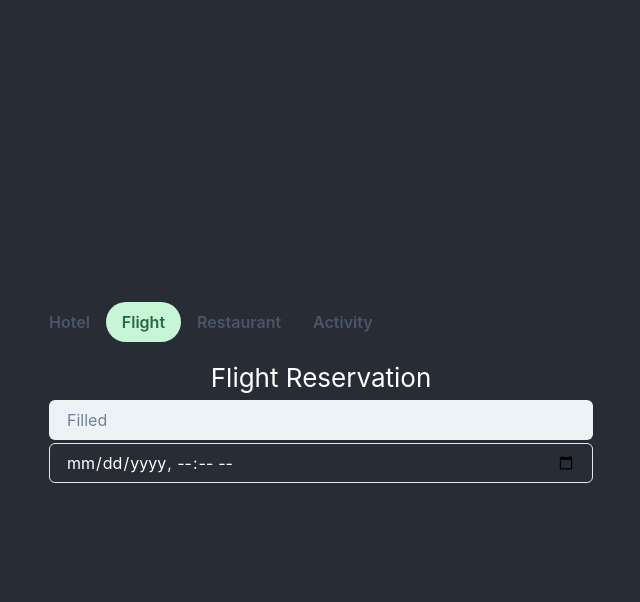
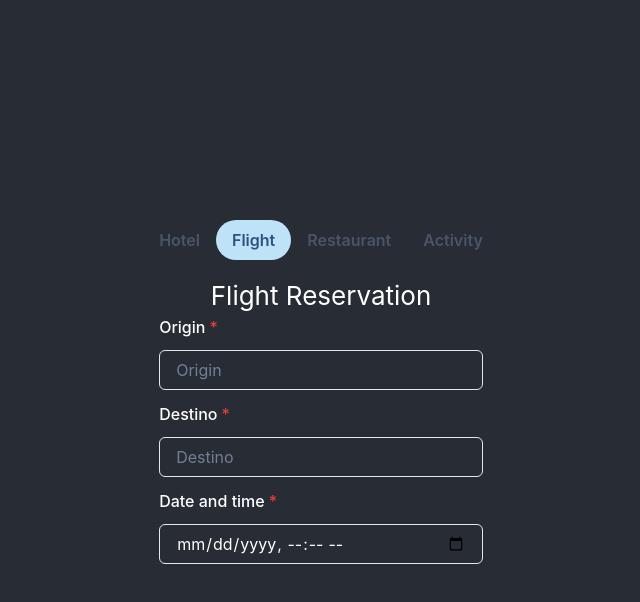
Before and after one commit to JulianCenfotec/turtlebooking, a React (Create React App) app: page / in a window 1280 px wide. Both pictures are taken after a click on the tab "Flight". Shown: the top 602 px of the page, without its empty margins (319-959 px from the left). Built offline with nearby package versions, Linux system fonts and the light colour scheme.

Commit message:
hotelReservation

```diff
--- a/src/components/forms/FlightReservation.jsx
+++ b/src/components/forms/FlightReservation.jsx
@@ -1,5 +1,11 @@
-import { Input } from '@chakra-ui/react'
+import { Input,Stack } from '@chakra-ui/react'
 import { ChakraProvider } from '@chakra-ui/react'
+import {
+  FormControl,
+  FormLabel,
+  FormErrorMessage,
+  FormHelperText,
+} from '@chakra-ui/react'
 
 const FlightReservation = () => {
 
@@ -7,12 +13,32 @@ const FlightReservation = () => {
     <div>
       <h1>Flight Reservation</h1>
       <ChakraProvider>
-        <Input variant='filled' placeholder='Filled' />
+        <Stack spacing={3}>
+        <FormControl isRequired>
+        <FormLabel>Origin</FormLabel>
+        <Input
+          variant='outline'
+          placeholder='Origin'
+          colorScheme='green' />
+        </FormControl>
+        <FormControl isRequired>
+        <FormLabel>Destino</FormLabel>
+        <Input
+          variant='outline'
+          placeholder='Destino'
+          colorScheme='green' />
+          </FormControl>
+
+        <FormControl isRequired>
+        <FormLabel>Date and time</FormLabel>
         <Input
           placeholder="Select Date and Time"
           size="md"
           type="datetime-local"
+          colorScheme='green'
           />
+          </FormControl>
+          </Stack>
       </ChakraProvider>
     </div>
   )}
--- a/src/components/forms/HotelReservation.jsx
+++ b/src/components/forms/HotelReservation.jsx
@@ -0,0 +1,9 @@
+const HotelReservation = () => {
+
+  return (
+    <div>
+      <h1>Hotel Reservation 32131</h1>
+    </div>
+  )}
+
+export default HotelReservation
--- a/src/components/header/Header.js
+++ b/src/components/header/Header.js
@@ -2,13 +2,14 @@
 import { Tabs, TabList, TabPanels, Tab, TabPanel } from '@chakra-ui/react'
 import ActivityReservation from '../forms/ActivityReservation';
 import FlightReservation from '../forms/FlightReservation';
+import HotelReservation from '../forms/HotelReservation';
 import { ChakraProvider } from '@chakra-ui/react'
 
 const Header = () => {
   return(
       <div>
       <ChakraProvider>
-        <Tabs variant='soft-rounded' colorScheme='green'>
+        <Tabs variant='soft-rounded' colorScheme='blue'>
           <TabList>
             <Tab>Hotel</Tab>
             <Tab>Flight</Tab>
@@ -18,7 +19,7 @@ const Header = () => {
 
           <TabPanels>
             <TabPanel>
-              <p>Hotel</p>
+              <HotelReservation/>
             </TabPanel>
             <TabPanel>
               <FlightReservation/>
```
